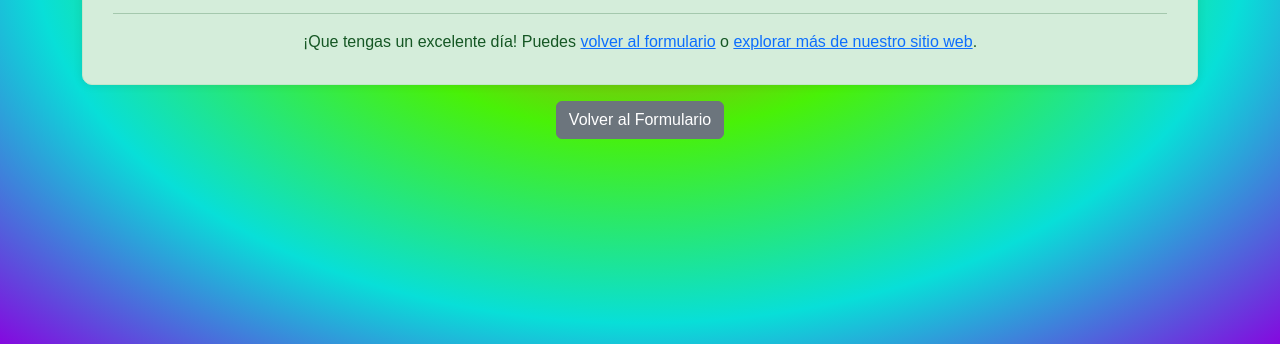
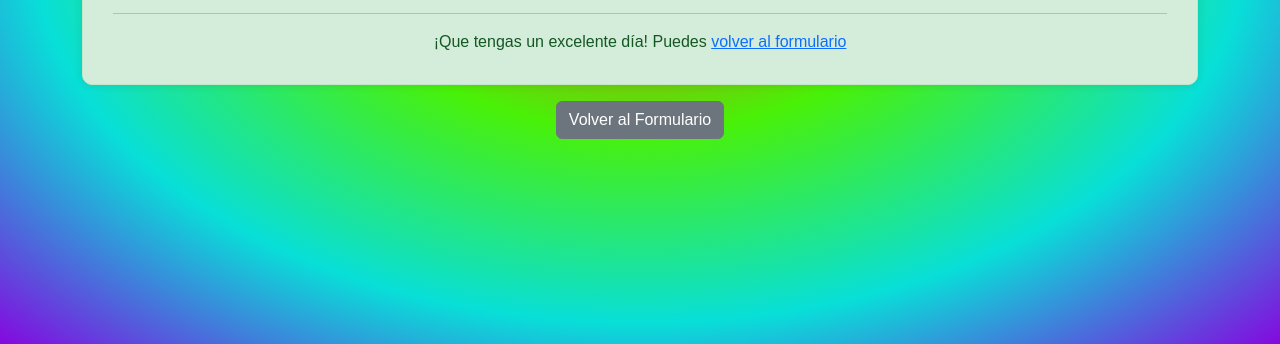
Before and after one commit to Luis-tux/formulario-interactivo-luis, a plain HTML site: page felicitacion.html in a window 1280 px wide. Shown: the part 456-800 px from the top of the page. Drawn offline with nearby package versions, Linux system fonts and the light colour scheme.

Commit message:
Update felicitacion.html

```diff
--- a/felicitacion.html
+++ b/felicitacion.html
@@ -59,7 +59,7 @@
             <h1 class="alert-heading">¡Formulario Enviado Correctamente!</h1>
             <p>Gracias por completar el formulario. La información ha sido recibida exitosamente en nuestro sistema. En breve nos pondremos en contacto contigo.</p>
             <hr>
-            <p class="mb-0">¡Que tengas un excelente día! Puedes <a href="formulario_interactivo.html">volver al formulario</a> o <a href="URL_DE_TU_PAGINA_INICIO">explorar más de nuestro sitio web</a>.</p>
+            <p class="mb-0">¡Que tengas un excelente día! Puedes <a href="index.html">volver al formulario</a>
         </div>
         <div class="text-center mt-3">
             <a href="index.html" class="btn btn-secondary">Volver al Formulario</a>
```
